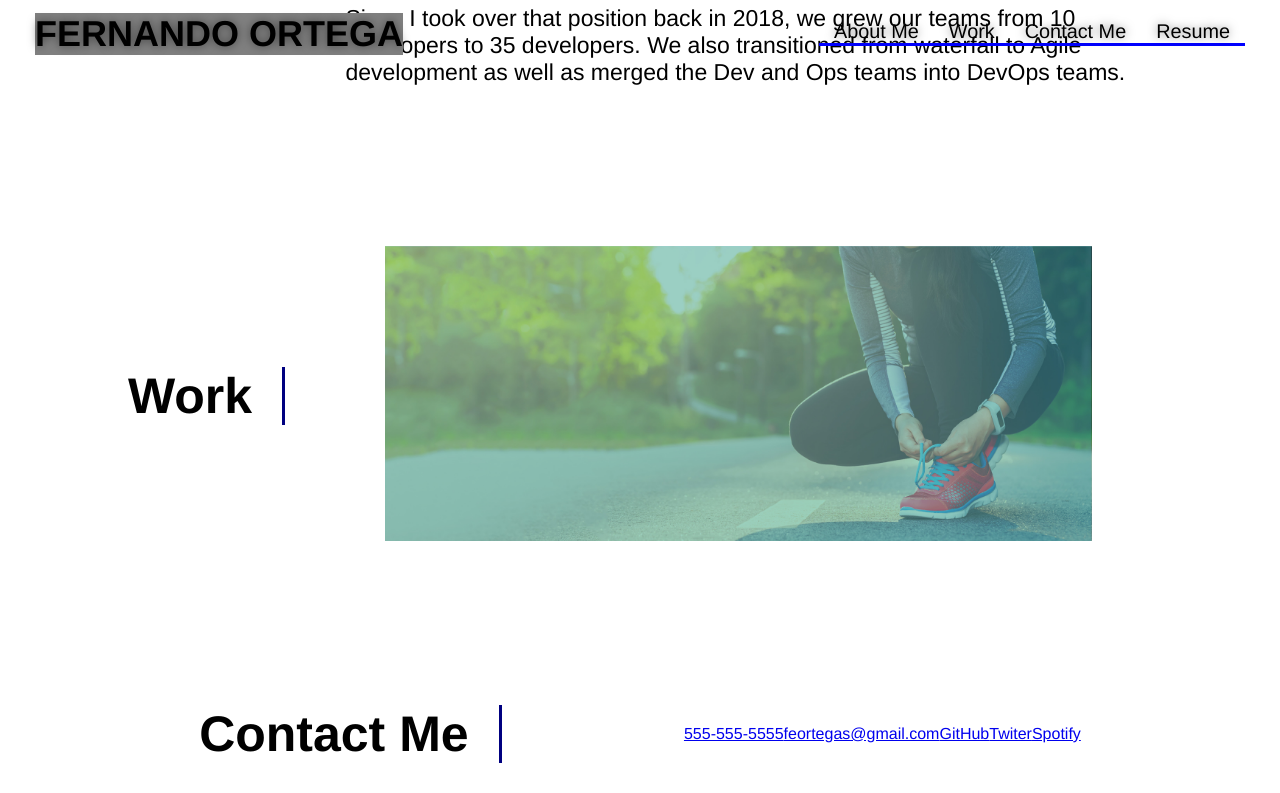
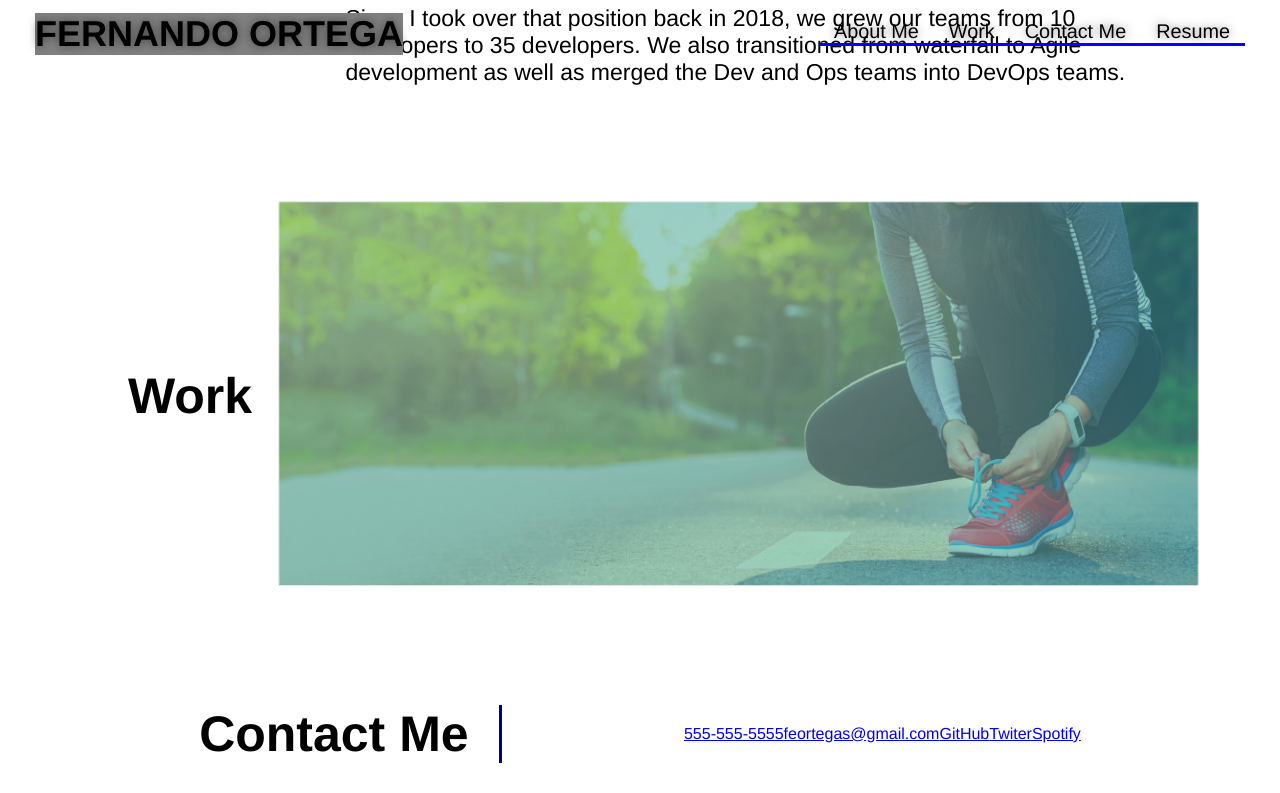
Before and after one commit to Feortegas/personal-portfolio, a plain HTML site: page index.html in a window 1280 px wide. In both pictures the pointer is over the picture 738 px from the left and 1293 px from the top of the page. Shown: the part 900-1693 px from the top of the page. Drawn offline with Linux system fonts and the light colour scheme.

Commit message:
added work img zoom - not finished

```diff
--- a/assets/css/style.css
+++ b/assets/css/style.css
@@ -96,6 +96,7 @@ header h1 {
   display: flex;
   flex-wrap: wrap;
   padding-left: 40px;
+  text-align: left;
 }
 
 .align-right p {
@@ -119,4 +120,9 @@ header h1 {
   width: 100%;
   padding: 60px 60px 60px 60px;
 }
+
+.project:hover img {
+  -webkit-transform: scale (1.3);
+  transform: scale(1.3);
+}
 /* work section end */
--- a/index.html
+++ b/index.html
@@ -70,7 +70,9 @@
             </div>
             <div class="align-right">
                 <div class="project">
-                    <img src="./assets/images/work/run-buddy.jpg" alt="run-buddy project webpage image - a person ready to start jogging" />
+                    <a href="https://feortegas.github.io/run-buddy/" target="_blank">
+                        <img src="./assets/images/work/run-buddy.jpg" alt="run-buddy project webpage image - a person ready to start jogging" />
+                    </a>
                 </div>
             </div>
 
```
